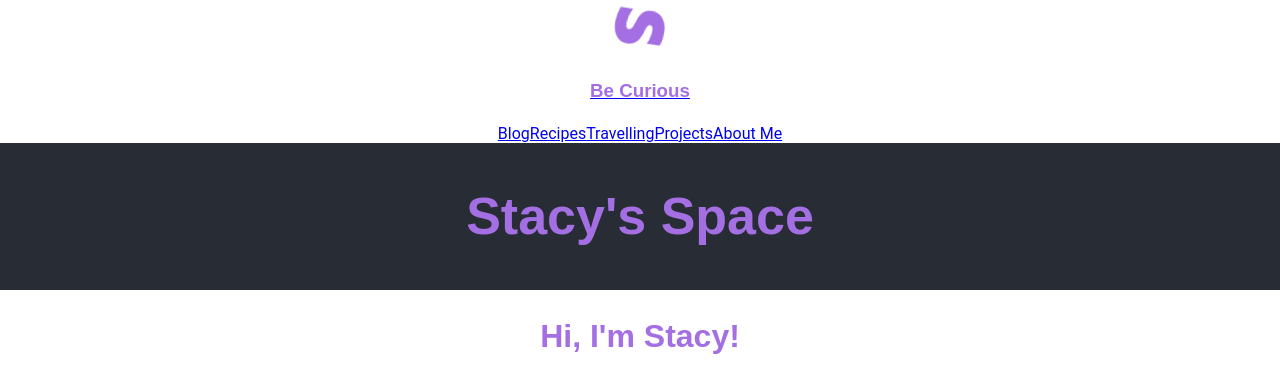
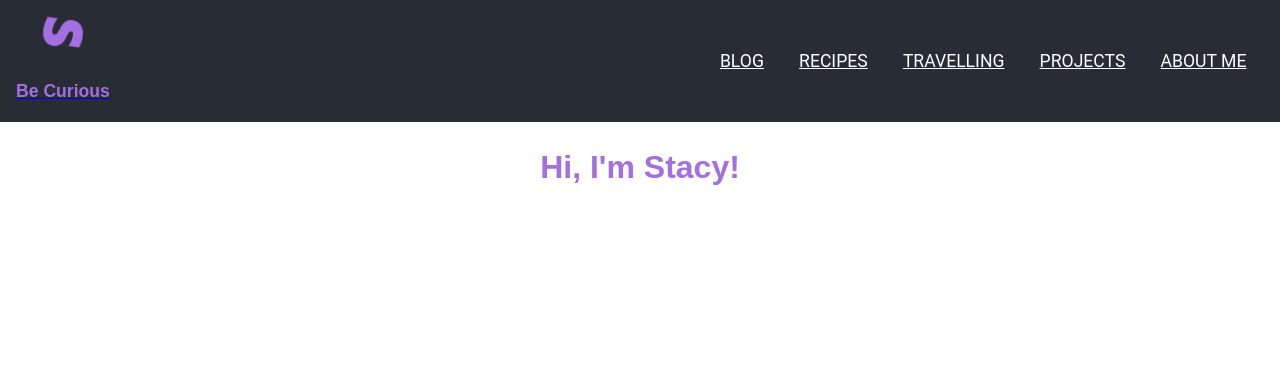
Before and after one commit to stacyhung/stacy-react-app, a React (Create React App) app: page /about-me in a window 1280 px wide. Shown: the top 392 px of the page. Built offline with nearby package versions, Linux system fonts and the light colour scheme.

Commit message:
add pages and create navbar with Links

```diff
--- a/src/App.css
+++ b/src/App.css
@@ -1,33 +1,45 @@
+:root {
+  --clr-dark: #5801CB;
+  --clr-light-dark: #6900F3;
+  --clr-primary: #a36fe3;
+  --clr-secondary: plum;
+  --clr-tertiary: #f2d3ed;
+  --clr-light: white;
+  --clr-accent: #f5df38;
+
+  --ff-primary: 'Roboto', sans-serif;
+  --ff-secondary: 'Cairo', sans-serif;
+  --ff-fancy: 'Dancing Script', cursive;
+}
+
 .App {
   text-align: center;
 }
 
+.logo-container {
+  padding-top: 10px;
+}
+
+.logo-link:hover,
+.logo-link:focus {
+  text-decoration: none;
+  /* Increase scale slightly to have a zoom-in effect */
+}
+
+.logo-title {
+  font-size: 1.1em;
+}
+
 .App-logo {
-  height: 50px;
+  height: 40px;
   pointer-events: none;
-  padding: 2px;
+  padding: 3px;
 }
 
 @media (prefers-reduced-motion: no-preference) {
   .App-logo {
     animation: App-logo-spin infinite 20s linear;
   }
-}
-
-.App-header {
-  background-color: #282c34;
-  /* height: 100vh; */
-  display: flex;
-  flex-direction: column;
-  align-items: center;
-  justify-content: center;
-  font-size: calc(10px + 2vmin);
-}
-
-.App-link {
-  /* color: #61dafb; */
-  color: #f2d3ed;
-  font-style: italic;
 }
 
 @keyframes App-logo-spin {
@@ -38,3 +50,43 @@
     transform: rotate(360deg);
   }
 }
+
+.App-navbar {
+  display: flex;
+  justify-content: space-between;
+  align-items: center;
+  padding: 0 1em;
+  background-color: #282c34;
+}
+
+.navbar-links {
+  display: flex;
+  justify-content: space-evenly;
+}
+
+.navbar-link {
+  padding: 0 1em;
+  text-transform: uppercase;
+  font-size: 1.1em;
+  color: white;
+}
+
+.navbar-link:hover,
+.navbar-link:focus {
+  color: var(--clr-primary);
+  text-decoration: none;
+}
+
+body {
+  margin: 0;
+  padding: 0;
+  color: #333;
+  font-size: 16px;
+  -moz-osx-font-smoothing: grayscale;
+  -webkit-font-smoothing: antialiased;
+}
+
+.main-content-container {
+  text-align: center;
+  margin-top: 1em;
+}
--- a/src/App.js
+++ b/src/App.js
@@ -2,54 +2,55 @@ import React from "react";
 import { Link, Switch, Route } from "react-router-dom";
 import logo from './stripe-s-brands.svg';
 import './App.css';
-import Blog from "./pages/Blog"
+import Blog from "./pages/blog"
+import Projects from "./pages/projects"
+import Recipes from "./pages/recipes"
+import Travelling from "./pages/travelling"
+import AboutMe from "./pages/aboutMe"
 
 
 function App() {
   return (
     <div className="App">
-      <nav>
-        <Link to="/">
-          <div class="logo">
+      <nav className="App-navbar">
+        <Link className="logo-link" to="/">
+          <div className="logo-container">
             <img src={logo} className="App-logo" alt="logo" />
-            <h3>Be Curious</h3>
+            <h3 className="logo-title">Be Curious</h3>
           </div>
         </Link>
-        <div class="links">
-          <Link to="/blog">Blog</Link>
-          <Link to="/recipes">Recipes</Link>
-          <Link to="/travelling">Travelling</Link>
-          <Link to="/projects">Projects</Link>
-          <Link to="/about-me">About Me</Link>
+        <div className="navbar-links">
+          <Link className="navbar-link" to="/blog">Blog</Link>
+          <Link className="navbar-link" to="/recipes">Recipes</Link>
+          <Link className="navbar-link" to="/travelling">Travelling</Link>
+          <Link className="navbar-link" to="/projects">Projects</Link>
+          <Link className="navbar-link" to="/about-me">About Me</Link>
         </div>
       </nav>
 
-      <header className="App-header">
-        <h1>Stacy's Space</h1>
-      </header>
-
       <body>
+        <div className="main-content-container">
           <Switch>
             <Route exact path="/">
               <h1>Home</h1>
             </Route>
             <Route path="/blog">
-            <h1>Stacy's Blog</h1>
+              <Blog />
             </Route>
             <Route path="/recipes">
-            <h1>Recipes</h1>
+              <Recipes />
             </Route>
             <Route path="/travelling">
-            <h1>Stacy's Travelling Adventures</h1>
+              <Travelling />
             </Route>
             <Route path="/projects">
-            <h1>Stacy's Projects</h1>
+              <Projects />
             </Route>
             <Route path="/about-me">
-            <h1>Hi, I'm Stacy!</h1>
+              <AboutMe />
             </Route>
-
           </Switch>
+        </div>
       </body>
 
     </div>
--- a/src/pages/Blog.js
+++ b/src/pages/Blog.js
@@ -2,12 +2,8 @@ import React from "react";
 
 function Blog() {
 
-
-
     return (
-        <Blog>
-            <h1>Stacy's Blog</h1>
-        </Blog>
+        <h1>Stacy's Blog</h1>
     )
 }
 
--- /dev/null
+++ b/src/pages/aboutMe.js
@@ -0,0 +1,10 @@
+import React from "react";
+
+function AboutMe() {
+
+    return (
+        <h1>Hi, I'm Stacy!</h1>
+    )
+}
+
+export default AboutMe;
--- /dev/null
+++ b/src/pages/projects.js
@@ -0,0 +1,10 @@
+import React from "react";
+
+function Projects() {
+
+    return (
+        <h1>Stacy's Projects</h1>
+    )
+}
+
+export default Projects;
--- /dev/null
+++ b/src/pages/recipes.js
@@ -0,0 +1,10 @@
+import React from "react";
+
+function Recipes() {
+
+    return (
+        <h1>Stacy's Recipes</h1>
+    )
+}
+
+export default Recipes;
--- /dev/null
+++ b/src/pages/travelling.js
@@ -0,0 +1,10 @@
+import React from "react";
+
+function Travelling() {
+
+    return (
+        <h1>Stacy's Travelling Adventures</h1>
+    )
+}
+
+export default Travelling;
```
Lines whose indentation alone changed are shown as unchanged.
